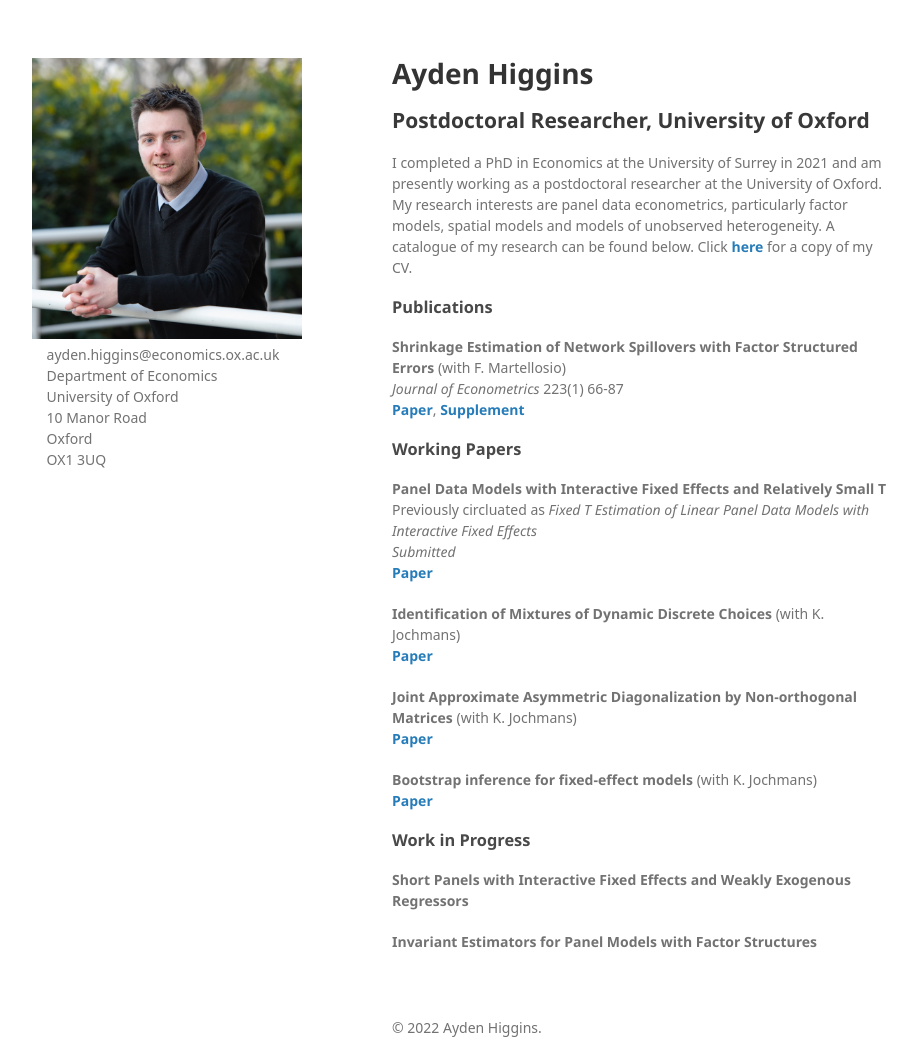
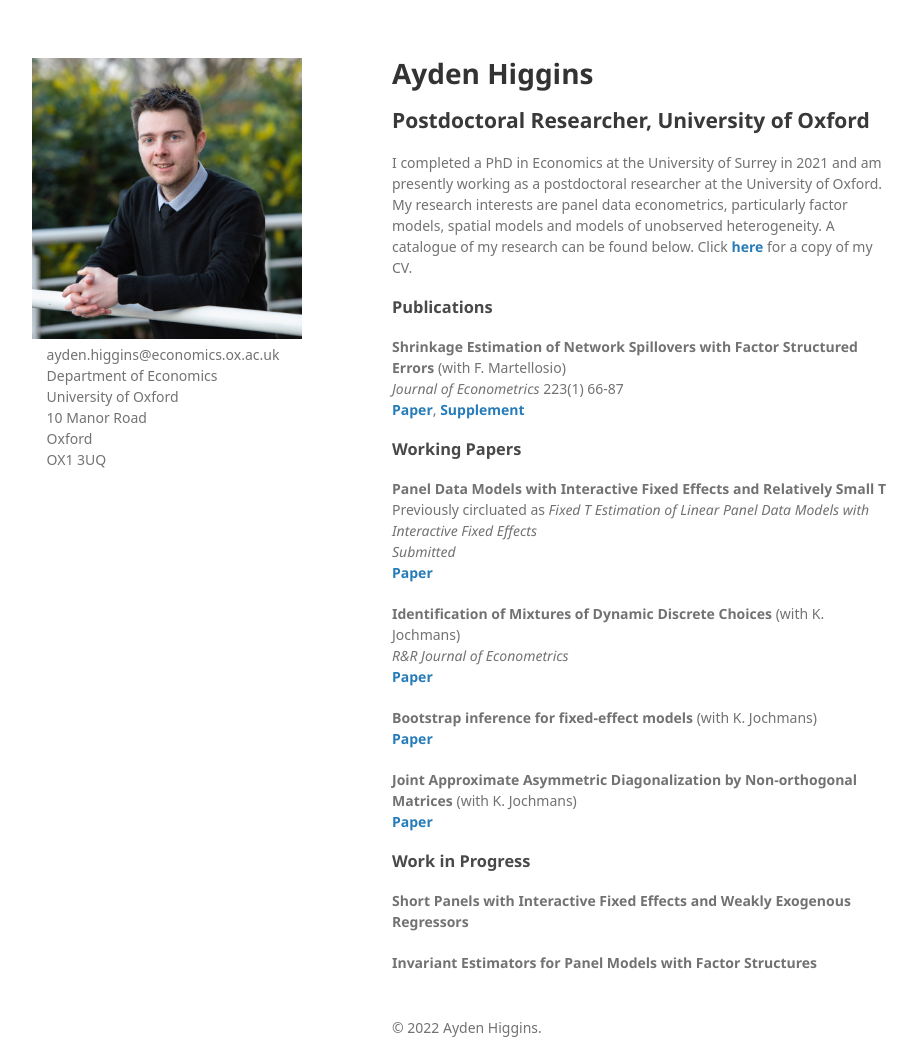
Before and after one commit to Tokkita/Tokkita.github.io, a Jekyll site: the page built from index.md, in a window 1280 px wide and 1043 px high. Shown: the whole window, without its empty margins (178-1093 px from the left). Built offline with Jekyll 4.4.1, drawn with Linux system fonts in a browser that asks for light colours; nearby versions of some CDN libraries; some web fonts are replaced; our own code applies the rules of GitHub Pages for plain Markdown files.

Commit message:
Update index.md

```diff
--- a/index.md
+++ b/index.md
@@ -8,11 +8,11 @@ I completed a PhD in Economics at the University of Surrey in 2021 and am presen
 ### Working Papers
 <b> Panel Data Models with Interactive Fixed Effects and Relatively Small T </b> <br> Previously circluated as <i> Fixed T Estimation of Linear Panel Data Models with Interactive Fixed Effects </i> <br> <i> Submitted </i> <br> <strong><a href="{{ MasterLatest.pdf | prepend: '/assets/pdf/FTIFE/MasterLatest.pdf' | relative_url | download }}">Paper</a></strong>
 
-<b> Identification of Mixtures of Dynamic Discrete Choices </b> (with K. Jochmans) <br> <strong><a href="{{ Mixture.pdf | prepend: '/assets/pdf/Mixture/Mixture.pdf' | relative_url | download }}">Paper</a></strong>
+<b> Identification of Mixtures of Dynamic Discrete Choices </b> (with K. Jochmans) <br> <i> R&R Journal of Econometrics </i> <br> <strong><a href="{{ Mixture.pdf | prepend: '/assets/pdf/Mixture/Mixture.pdf' | relative_url | download }}">Paper</a></strong>
+
+<b> Bootstrap inference for fixed-effect models </b> (with K. Jochmans) <br> <strong><a href="{{ Bootstrap.pdf | prepend: '/assets/pdf/Boot/Bootstrap.pdf' | relative_url | download }}">Paper</a></strong>
 
 <b> Joint Approximate Asymmetric Diagonalization by Non-orthogonal Matrices </b> (with K. Jochmans) <br> <strong><a href="{{ JASYD.pdf | prepend: '/assets/pdf/JASYD/JASYD.pdf' | relative_url | download }}">Paper</a></strong>
-
-<b> Bootstrap inference for fixed-effect models </b> (with K. Jochmans) <br> <strong><a href="{{ Bootstrap.pdf | prepend: '/assets/pdf/Boot/Bootstrap.pdf' | relative_url | download }}">Paper</a></strong>
 
 ### Work in Progress
 
```
